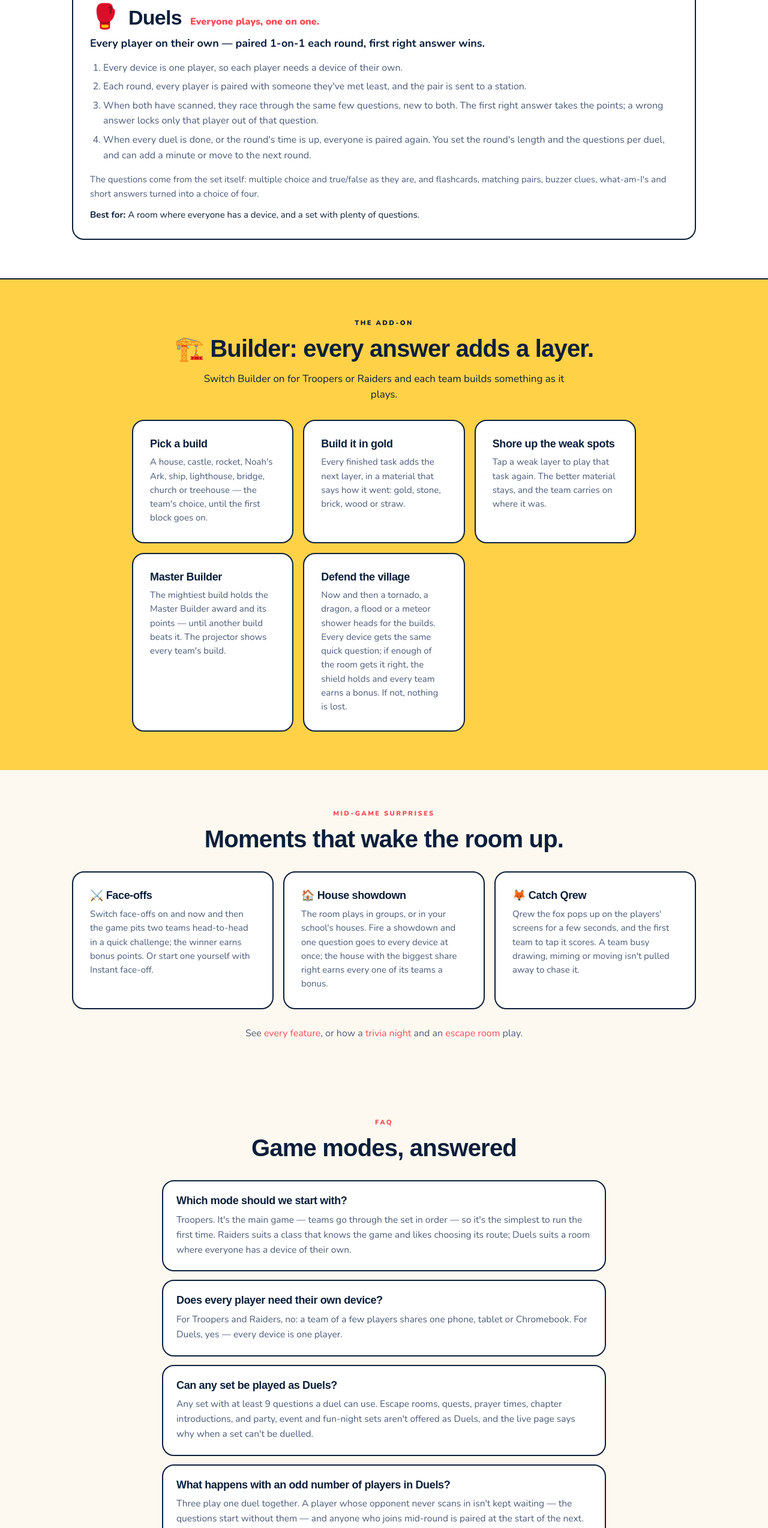
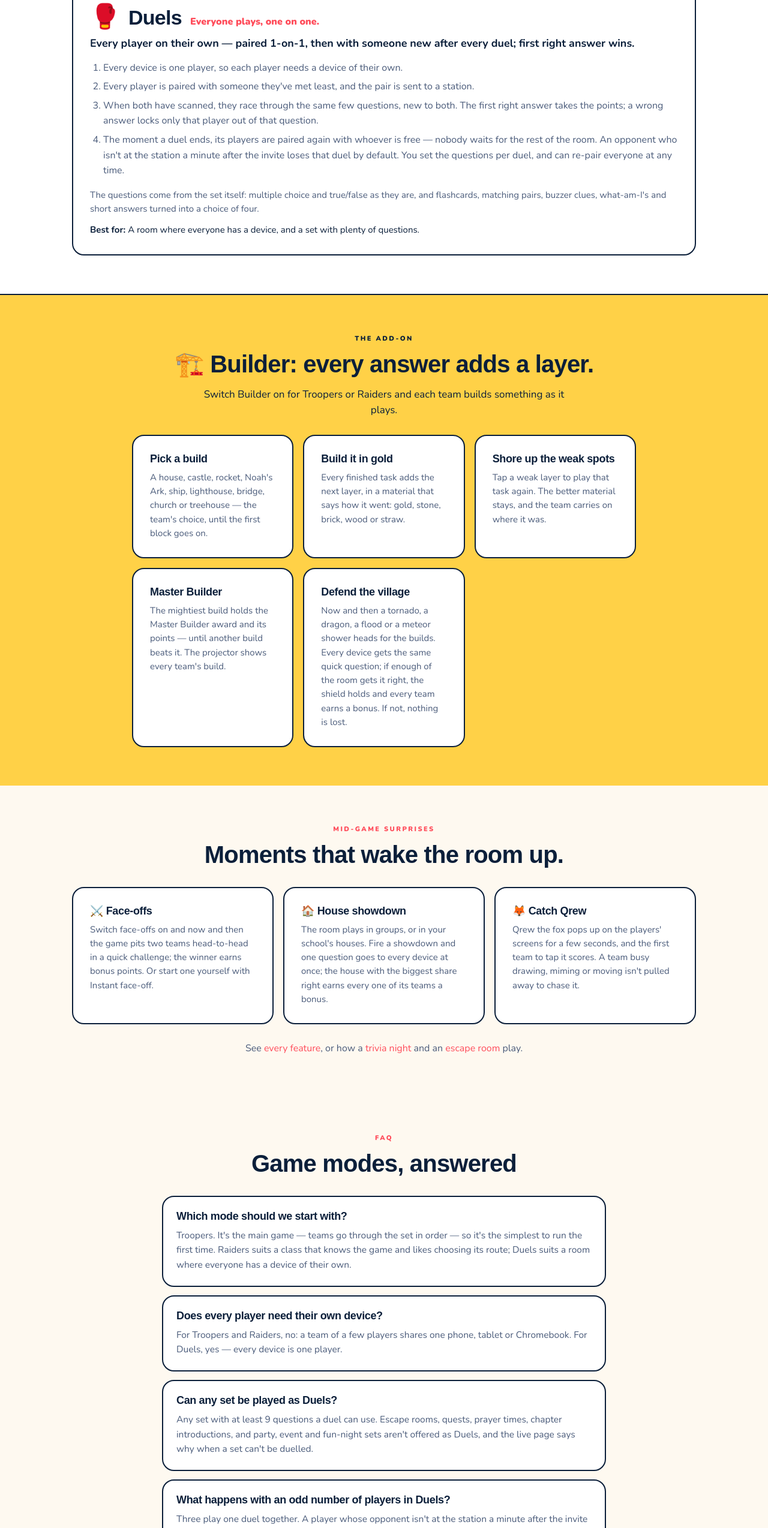
Before and after one commit to rgsommer/qrewzi, a Next.js app: page /game-modes in a window 1280 px wide. Shown: the part 1392-3940 px from the top of the page at 60% size. Built offline with nearby package versions, Linux system fonts and the light colour scheme; a web font is replaced by a local one.

Commit message:
Duels is described as it plays now: paired again the moment a duel ends, and an opponent not at the station a minute after the invite loses by default — no rounds, no round length, no "add a minute"
Co-Authored-By: Claude Opus 5.5 <noreply@anthropic.com>

```diff
--- a/src/app/components/gameModes.ts
+++ b/src/app/components/gameModes.ts
@@ -13,7 +13,7 @@ export type GameMode = {
 export const GAME_MODES: GameMode[] = [
   { id: "troopers", name: "Troopers", emoji: "🪖", blurb: "Teams go station to station, through the set in order." },
   { id: "raiders", name: "Raiders", emoji: "🏴‍☠️", blurb: "Teams raid the mystery boxes, picking their next one." },
-  { id: "duels", name: "Duels", emoji: "🥊", blurb: "Every player on their own — paired 1-on-1 each round, first right answer wins." },
+  { id: "duels", name: "Duels", emoji: "🥊", blurb: "Every player on their own — paired 1-on-1, then with someone new after every duel; first right answer wins." },
 ];
 
 export const BUILDER = {
--- a/src/app/features/page.tsx
+++ b/src/app/features/page.tsx
@@ -22,7 +22,7 @@ export const metadata = pageMetadata({
 const MODE_BODY: Record<string, string> = {
   troopers: "The main game. Teams go station to station through the set in order, scanning each station's QR code to open its task.",
   raiders: "Teams raid a grid of mystery boxes, picking their next one. Every box hides a task; some challenge another team head-to-head.",
-  duels: "Every player on their own device, paired 1-on-1 with someone new each round. The first right answer wins the points.",
+  duels: "Every player on their own device, paired 1-on-1, and with someone new the moment a duel ends. The first right answer wins the points; a no-show loses by default.",
 };
 
 type Feature = { name: string; body: string; href?: string; cta?: string };
--- a/src/app/game-modes/page.tsx
+++ b/src/app/game-modes/page.tsx
@@ -7,10 +7,10 @@ export const metadata = pageMetadata({
   path: "/game-modes",
   title: "Game modes — Troopers, Raiders and Duels",
   description:
-    "Three ways to play a Qrewzi set: Troopers (station to station), Raiders (pick your next mystery box) and Duels (every player 1-on-1, someone new each round).",
+    "Three ways to play a Qrewzi set: Troopers (station to station), Raiders (pick your next mystery box) and Duels (every player 1-on-1, someone new after every duel).",
   socialTitle: "Troopers, Raiders, Duels — three ways to play one set",
   socialDescription:
-    "Teams station to station, teams raiding mystery boxes, or every player 1-on-1 with someone new each round. Pick the mode before you press Start.",
+    "Teams station to station, teams raiding mystery boxes, or every player 1-on-1 with someone new after every duel. Pick the mode before you press Start.",
   keywords: [
     "classroom game modes", "1v1 classroom quiz game", "mystery box classroom game", "station rotation game",
     "team quiz game", "classroom duel game", "classroom building game", "Kahoot alternative", "Blooket alternative",
@@ -47,9 +47,9 @@ const DETAIL: Record<string, { lead: string; steps: string[]; bestFor: string; e
     lead: "Everyone plays, one on one.",
     steps: [
       "Every device is one player, so each player needs a device of their own.",
-      "Each round, every player is paired with someone they've met least, and the pair is sent to a station.",
+      "Every player is paired with someone they've met least, and the pair is sent to a station.",
       "When both have scanned, they race through the same few questions, new to both. The first right answer takes the points; a wrong answer locks only that player out of that question.",
-      "When every duel is done, or the round's time is up, everyone is paired again. You set the round's length and the questions per duel, and can add a minute or move to the next round.",
+      "The moment a duel ends, its players are paired again with whoever is free — nobody waits for the rest of the room. An opponent who isn't at the station a minute after the invite loses that duel by default. You set the questions per duel, and can re-pair everyone at any time.",
     ],
     bestFor: "A room where everyone has a device, and a set with plenty of questions.",
     extra:
@@ -72,7 +72,7 @@ const FAQ: FaqItem[] = [
   },
   {
     q: "What happens with an odd number of players in Duels?",
-    a: "Three play one duel together. A player whose opponent never scans in isn't kept waiting — the questions start without them — and anyone who joins mid-round is paired at the start of the next.",
+    a: "Three play one duel together. A player whose opponent isn't at the station a minute after the invite wins that duel by default, and anyone who joins part-way through is paired as soon as someone is free.",
   },
   {
     q: "Do duel points and bonuses count toward grades?",
--- a/src/app/how-it-works/page.tsx
+++ b/src/app/how-it-works/page.tsx
@@ -32,7 +32,7 @@ export default function HowItWorks() {
           <Step
             n={3}
             title="Pick a mode"
-            body="Troopers: teams go station to station, through the set in order. Raiders: teams pick which mystery box to raid next. Duels: every player on their own device, paired 1-on-1 with someone new each round. Add Builder to Troopers or Raiders and every task adds a layer to the team's build."
+            body="Troopers: teams go station to station, through the set in order. Raiders: teams pick which mystery box to raid next. Duels: every player on their own device, paired 1-on-1, and with someone new after every duel. Add Builder to Troopers or Raiders and every task adds a layer to the team's build."
             link={{ href: "/game-modes", label: "Compare the game modes" }}
           />
           <Step
```
